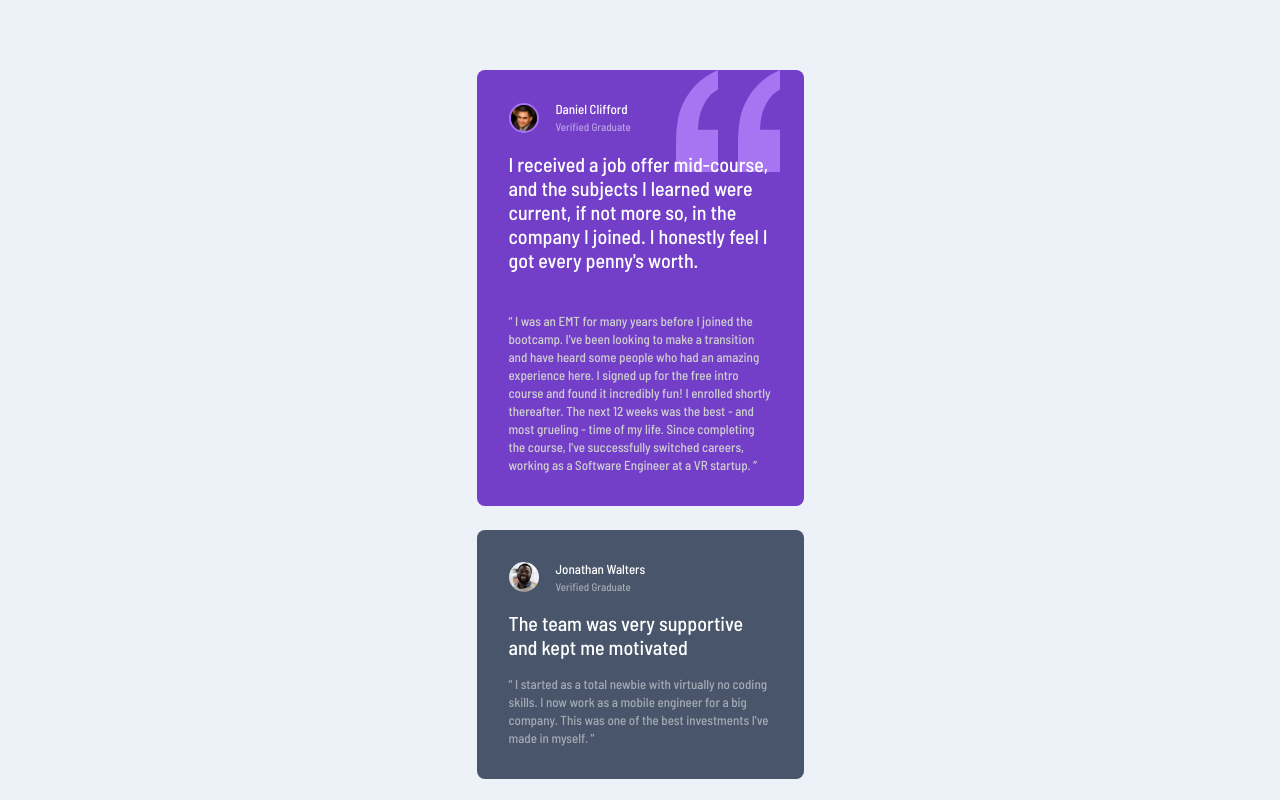
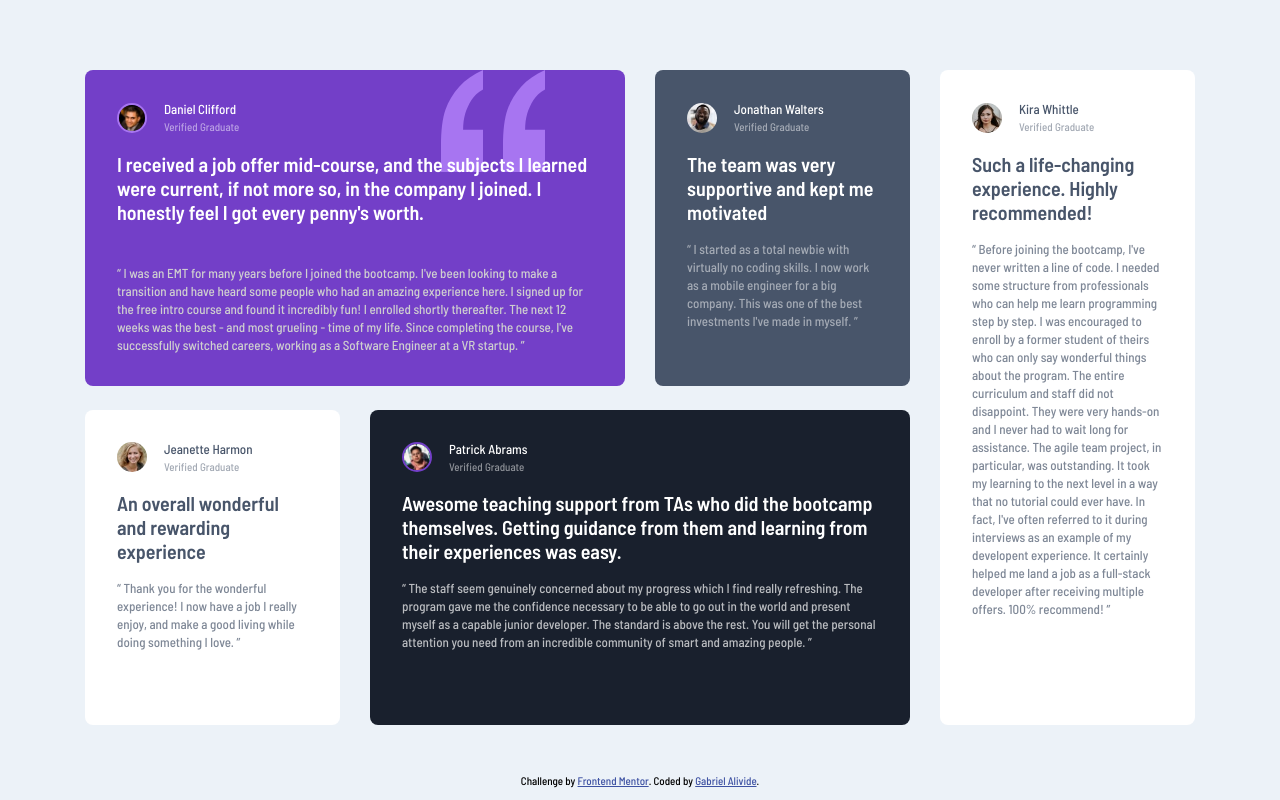
Before and after one commit to Laoluwapo/testimonials-grid-section, a plain HTML site: page index.html in a window 1280 px wide. Shown: the top 800 px of the page. Drawn offline with Linux system fonts and the light colour scheme.

Commit message:
Build the desktop design.

```diff
--- a/css/style.css
+++ b/css/style.css
@@ -55,7 +55,7 @@ body {
 
 .main-testimonial {
     font-size: 2rem;
-    font-size: 600;
+    font-weight: 600;
     line-height: 2.4rem;
     margin-bottom: 1.6rem;
 }
@@ -147,3 +147,45 @@ body {
 .attribution a {
     color: hsl(228, 45%, 44%);
 }
+
+@media screen and (min-width:768px) {
+    .testimonials {
+        max-width: 1110px;
+    }
+    .grid--2x4 {
+        display: grid;
+        grid-template-columns: repeat(4, 1fr);
+        grid-template-rows: repeat(2, 1fr);
+        column-gap: 3rem;
+        row-gap: 2.4rem;
+    }
+    .first-customer {
+       grid-column: 1 / 3;
+       grid-row: 1 / 2;
+    }
+    .second-customer {
+        grid-column: 3 / 4;
+        grid-row: 1 / 2;
+    }
+    .third-customer {
+        grid-column: 1 / 2;
+        grid-row: 2 / 3;
+    }
+    .fourth-customer {
+        grid-column: 2 / 4;
+        grid-row: 2 / 3;
+    }
+    .fifth-customer {
+        grid-column: 4 / 5;
+        grid-row: 1 / 3;
+    }
+    .first-customer, .second-customer, .third-customer, .fourth-customer, .fifth-customer {
+        margin-bottom: 0;
+    }
+    .quote {
+        right: 8rem;
+    }
+    .attribution {
+        margin-top: 5rem;
+    }
+}
--- a/index.html
+++ b/index.html
@@ -12,7 +12,7 @@
   <link rel="stylesheet" href="css/style.css">
 </head>
 <body>
-  <section class="testimonials">
+  <section class="testimonials grid--2x4">
     <article class="first-customer">
       <img class="quote" src="images/bg-pattern-quotation.svg" alt="">
       <div class="customer-profile">
```
